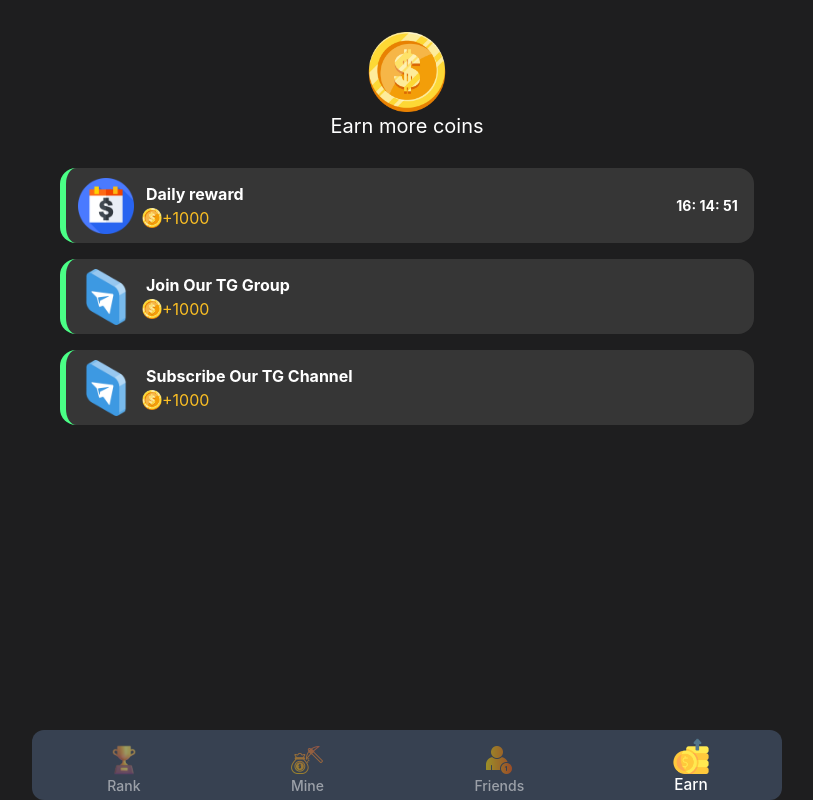
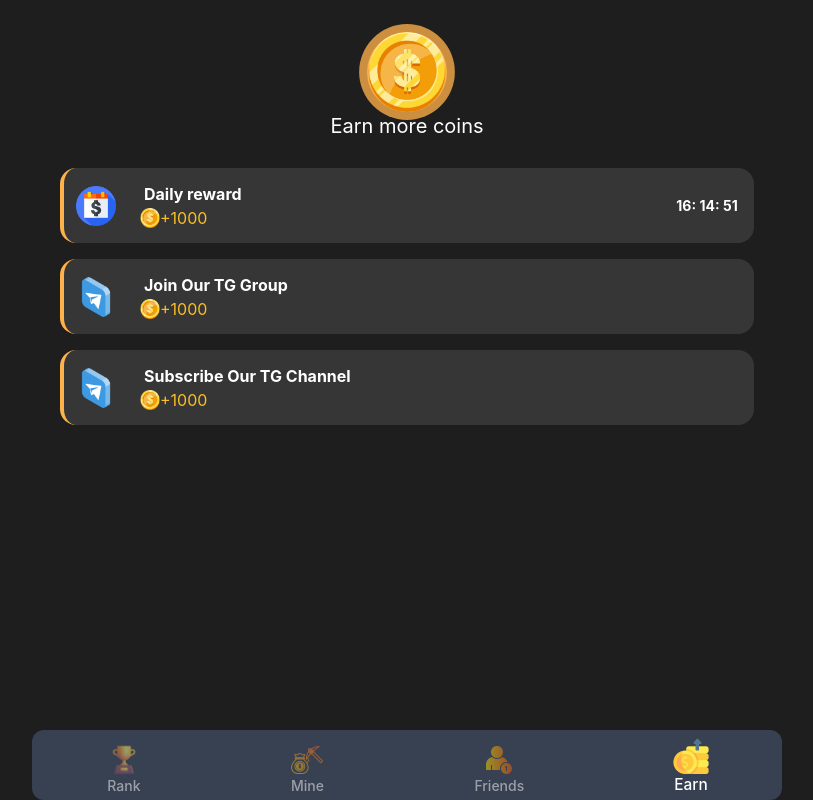
Before and after one commit to acmicpc0614/Erne-Legacy-TG-App-Frontend, a React (Vite) app: page /task in a window 1280 px wide. Shown: the whole page, without its empty margins (233-1046 px from the left). Built offline with nearby package versions, Linux system fonts and the light colour scheme; what @tonconnect/ui-react, @twa-dev/sdk would draw is missing.

Commit message:
[pref] ranking page

```diff
--- a/src/component/QuestList.tsx
+++ b/src/component/QuestList.tsx
@@ -34,7 +34,8 @@ export default function QuestList() {
         <h1 className=" text-white text-3xl">Invite friends!</h1>
         <p className=" text-white">You and your friend will receive bonuses</p>
       </div>
-      <div className="flex items-center h-24 max-sm:h-24 justify-between px-3 py-2 my-4 bg-[#363636] rounded-[20px]">
+
+      <div className="flex items-center h-24 max-sm:h-24 justify-between px-3 py-2 my-4 bg-[#363636] hover:bg-[#5f5f5f]  border-l-[#ffb14a] border-l-[4px] border-transparent rounded-2xl">
         <div className="flex justify-start items-center">
           <img src="image/bonus.png" alt="" className=" w-14 h-14" />
           <div className=" flex flex-col justify-start">
@@ -49,7 +50,7 @@ export default function QuestList() {
           </div>
         </div>
       </div>
-      <div className="flex items-center h-24 max-sm:h-24 justify-between px-3 py-2 my-4 bg-[#363636] rounded-[20px]">
+      <div className="flex items-center h-24 max-sm:h-24 justify-between px-3 py-2 my-4 bg-[#363636] hover:bg-[#5f5f5f]  border-l-[#ffb14a] border-l-[4px] border-transparent rounded-2xl">
         <div className="flex justify-start items-center">
           <img src="image/bonus.png" alt="" className=" w-14 h-14" />
           <div className=" flex flex-col justify-start">
@@ -64,6 +65,8 @@ export default function QuestList() {
           </div>
         </div>
       </div>
+
+      {/* friends list */}
       <div className="flex flex-col justify-start items-start">
         <h2 className="text-white text-sm">List of your friends</h2>
         <div className=" rounded-[20px] bg-[#525252] w-full h-16 flex justify-center items-center">
@@ -77,6 +80,7 @@ export default function QuestList() {
           </select>
         </div>
       </div>
+      {/* invite a friend */}
       <div className="flex justify-between items-center align-middle w-full h-12 mt-8">
         <div className="w-[90%] h-12 bg-indigo-600 text-white rounded-[20px] flex items-center justify-center hover:bg-indigo-400">
           <span className="flex justify-center items-center">
@@ -87,7 +91,7 @@ export default function QuestList() {
           <div
             style={{
               backgroundImage: isCopied
-                ? "url('image/checked.png')"
+                ? "url('image/tick.png')"
                 : "url('image/link.png')",
               backgroundRepeat: "no-repeat",
               backgroundSize: "cover",
--- a/src/index.css
+++ b/src/index.css
@@ -87,3 +87,19 @@ button:focus-visible {
     box-shadow: 0 0 0 34px #69ffa800;
   }
 }
+
+.loader-gold {
+  border-radius: 50%;
+  background-color: #ffb14a;
+  animation: 1.5s pulse-gold infinite ease-in-out;
+}
+
+@keyframes pulse-gold {
+  0% {
+    box-shadow: 0 0 0 0 #ffb14a;
+  }
+
+  100% {
+    box-shadow: 0 0 0 34px #ff094600;
+  }
+}
--- a/src/page/Task.tsx
+++ b/src/page/Task.tsx
@@ -98,18 +98,18 @@ export default function Task() {
   return (
     <div className="Ranking max-w-full mx-auto text-white mt-8">
       <ToastContainer />
-      <div className="flex flex-col justify-center items-center">
-        <img src="image/dollar.png" alt="" className=" w-20 h-20" />
+      <div className="flex flex-col justify-center items-center ">
+        <img src="image/dollar.png" alt="" className=" w-20 h-20 loader-gold" />
         <h2 className=" text-xl">Earn more coins</h2>
       </div>
 
       <div className="flex flex-col justify-center p-7 gap-4">
         <div
-          className="flex px-3 h-[75px] items-center bg-[#363636] hover:bg-[#5f5f5f]  border-l-[#4aff86] border-l-[6px] border-transparent rounded-2xl gap-2"
+          className="flex px-3 h-[75px] items-center bg-[#363636] hover:bg-[#5f5f5f]  border-l-[#ffb14a] border-l-[4px] border-transparent rounded-2xl "
           onClick={handleGetDailyEarning}
         >
-          <div className="flex justify-start items-center">
-            <img src="image/cdollar.png" alt="" className=" w-14 h-14" />
+          <div className="flex justify-start items-center gap-4">
+            <img src="image/cdollar.png" alt="" className=" w-10 h-10" />
             <div className=" flex flex-col justify-start">
               <div className="text-left justify-start items-center text-white ml-3 font-bold">
                 Daily reward
@@ -126,11 +126,11 @@ export default function Task() {
         </div>
 
         <div
-          className="flex px-3 h-[75px] items-center bg-[#363636] hover:bg-[#5f5f5f]  border-l-[#4aff86] border-l-[6px] border-transparent rounded-2xl gap-2"
+          className="flex px-3 h-[75px] items-center bg-[#363636] hover:bg-[#5f5f5f]  border-l-[#ffb14a] border-l-[4px] border-transparent rounded-2xl "
           onClick={handleJoinTelegramGroup}
         >
-          <div className="flex justify-start items-center">
-            <img src="image/telegram.png" alt="" className=" w-14 h-14" />
+          <div className="flex justify-start items-center gap-4">
+            <img src="image/telegram.png" alt="" className=" w-10 h-10" />
             <div className=" flex flex-col justify-start">
               <div className="text-left justify-start items-center text-white ml-3 font-bold">
                 Join Our TG Group
@@ -143,11 +143,11 @@ export default function Task() {
           </div>
         </div>
         <div
-          className="flex px-3 h-[75px] items-center bg-[#363636] hover:bg-[#5f5f5f]  border-l-[#4aff86] border-l-[6px] border-transparent rounded-2xl gap-2"
+          className="flex px-3 h-[75px] items-center bg-[#363636] hover:bg-[#5f5f5f]  border-l-[#ffb14a] border-l-[4px] border-transparent rounded-2xl "
           onClick={handleSubscribeTelegramChannel}
         >
-          <div className="flex justify-start items-center">
-            <img src="image/telegram.png" alt="" className=" w-14 h-14" />
+          <div className="flex justify-start items-center gap-4">
+            <img src="image/telegram.png" alt="" className=" w-10 h-10" />
             <div className=" flex flex-col justify-start">
               <div className="text-left justify-start items-center text-white ml-3 font-bold">
                 Subscribe Our TG Channel
@@ -159,10 +159,10 @@ export default function Task() {
             </div>
           </div>
         </div>
-        {/* <div className="flex px-3 h-[75px] items-center bg-[#363636] hover:bg-[#5f5f5f]  border-l-[#4aff86] border-l-[6px] border-transparent rounded-2xl gap-2">
+        {/* <div className="flex px-3 h-[75px] items-center bg-[#363636] hover:bg-[#5f5f5f]  border-l-[#ffb14a] border-l-[4px] border-transparent rounded-2xl ">
           <div className="flex justify-start items-center">
             <img src="image/twitter.png" alt="" className=" w-14 h-14" />
-            <div className=" flex flex-col justify-start">
+            <div className=" flex flex-col justify-start gap-4">
               <div className="text-left justify-start items-center text-white ml-3 font-bold">
                 Follow our X account
               </div>
--- a/src/utils/api.tsx
+++ b/src/utils/api.tsx
@@ -1,7 +1,7 @@
 import axios from "axios";
 const api = axios.create({
-  // baseURL: `http://139.59.234.168:5000/api`,
-  baseURL: "http://localhost:5000/api",
+  baseURL: `http://139.59.234.168:5000/api`,
+  // baseURL: "http://localhost:5000/api",
   headers: {
     "Content-Type": "application/json",
   },
```
